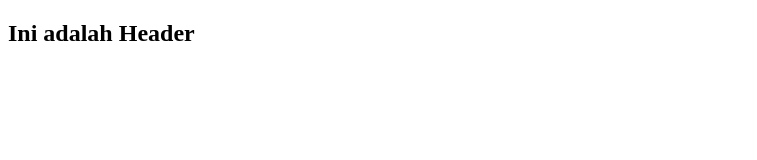
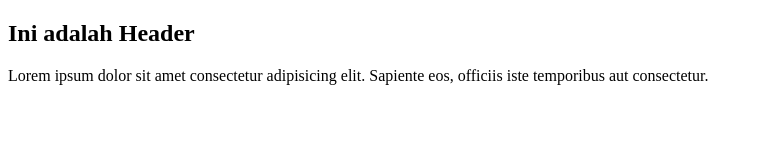
Before and after one commit to ridho-anandamal/git-remote, a plain HTML site: page index.html in a window 1280 px wide. Shown: the whole page, without its empty margins (0-757 px from the left). Drawn offline with Linux system fonts and the light colour scheme.

Commit message:
Menambah paragaraph baru

```diff
--- a/index.html
+++ b/index.html
@@ -17,6 +17,7 @@
             <div class="background-header">
                 <div class="content-header">
                     <h1>Ini adalah Header</h1>
+                    <p>Lorem ipsum dolor sit amet consectetur adipisicing elit. Sapiente eos, officiis iste temporibus aut consectetur.</p>
                 </div>
             </div>
         </header>
```
